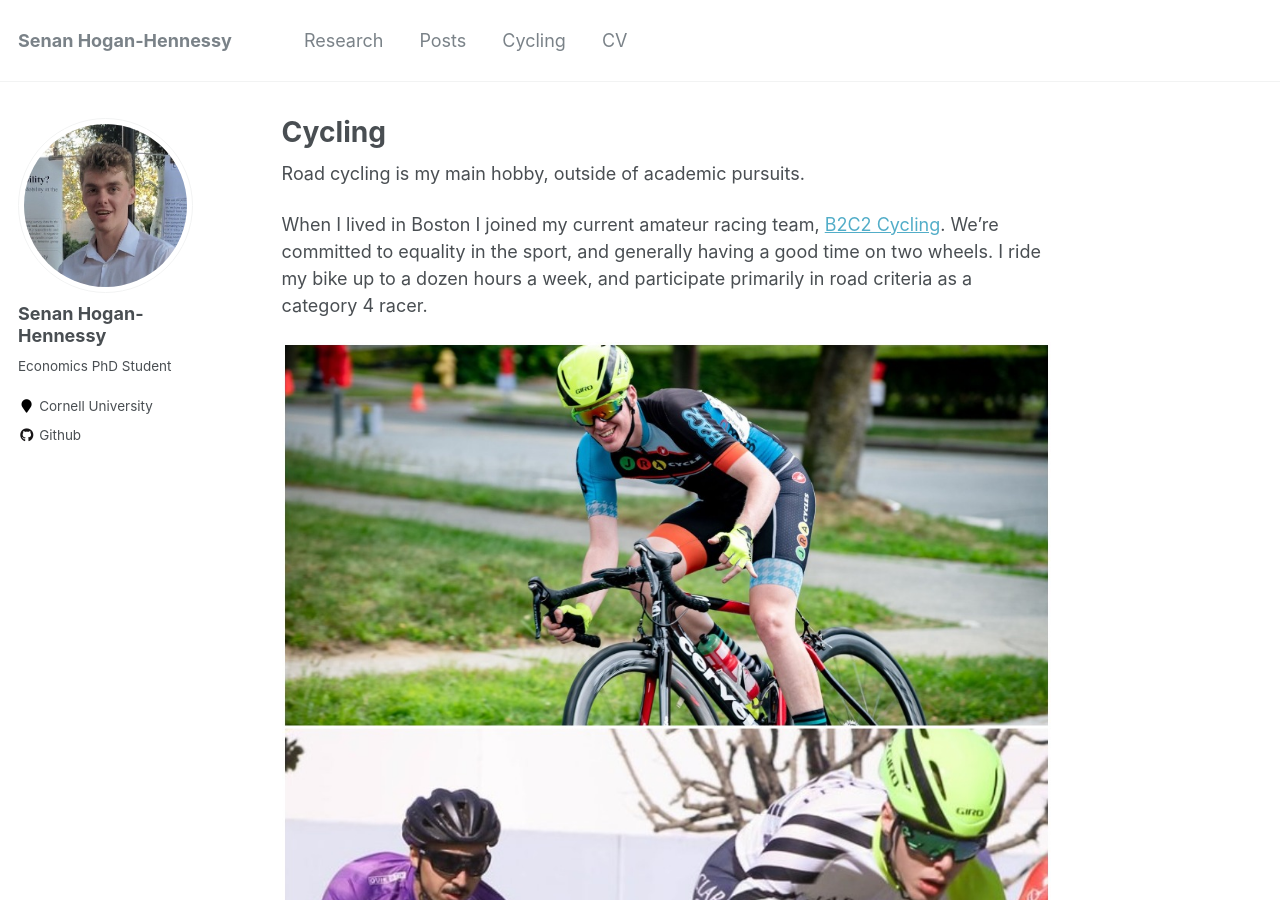
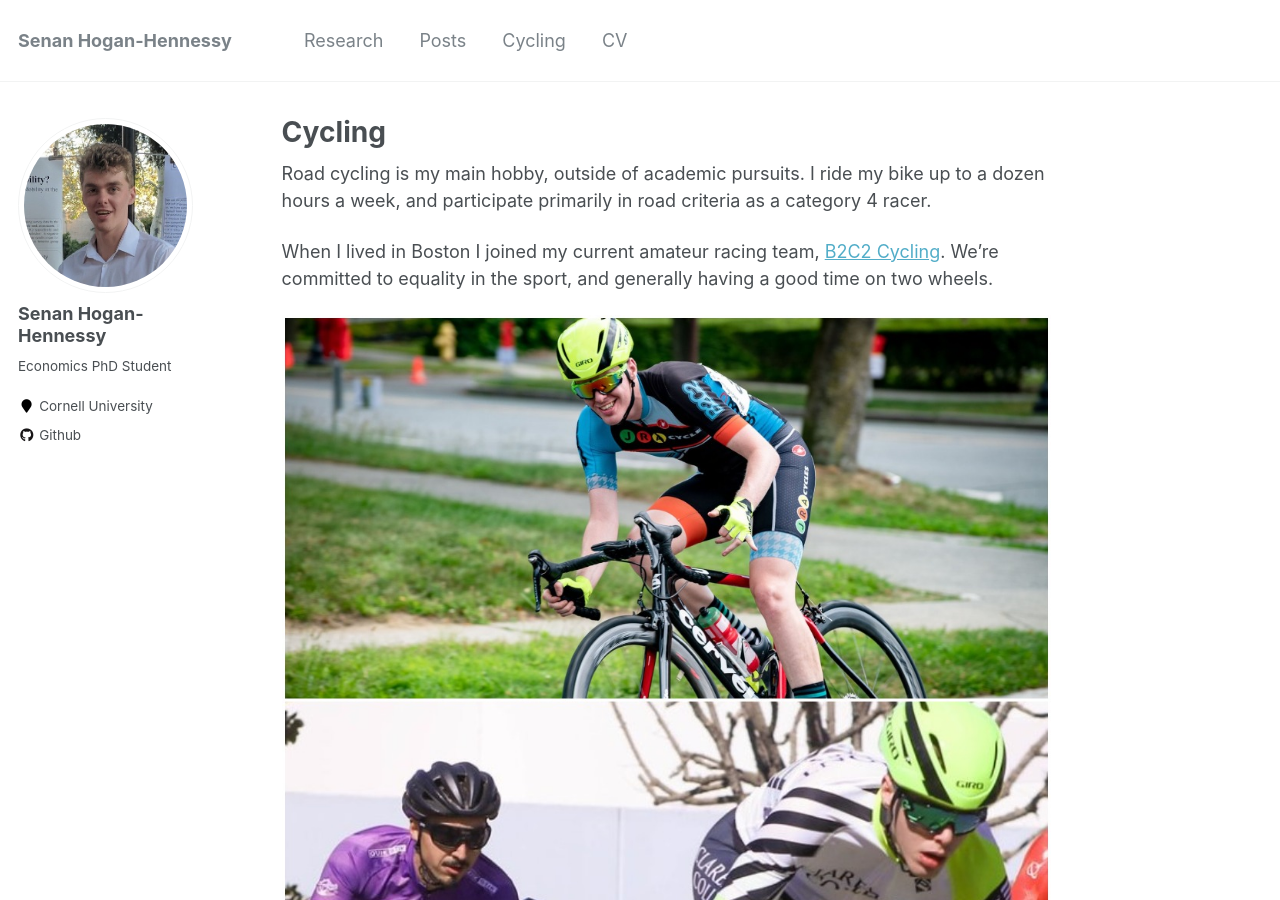
Before and after one commit to shoganhennessy/shoganhennessy.github.io, a Jekyll site: the page built from _pages/cycling.md, in a window 1280 px wide and 900 px high. Built offline with Jekyll 4.4.1, drawn with Linux system fonts in a browser that asks for light colours.

Commit message:
changing the available pages

```diff
--- a/_pages/cycling.md
+++ b/_pages/cycling.md
@@ -5,10 +5,10 @@ author_profile: true
 ---
 
 Road cycling is my main hobby, outside of academic pursuits.
+I ride my bike up to a dozen hours a week, and participate primarily in road criteria as a category 4 racer.
 
 When I lived in Boston I joined my current amateur racing team, [B2C2 Cycling](https://b2c2cycling.com/).
 We're committed to equality in the sport, and generally having a good time on two wheels.
-I ride my bike up to a dozen hours a week, and participate primarily in road criteria as a category 4 racer.
 
 ![title](../files/cycling/combined-two.jpg)
 
@@ -16,8 +16,8 @@ I started cycling at Pomona College, where I became the president of the college
 
 Strava is the only social media platform I use; you can follow my cycling over here.
 
-<iframe height='160' width='500' frameborder='0' allowtransparency='true' scrolling='no' src='https://www.strava.com/athletes/7741397/activity-summary/b07ae5dcfcb65768a929e80a30b9b7c3844bf916'>
+<iframe height='160' width='100%' frameborder='0' allowtransparency='true' scrolling='no' src='https://www.strava.com/athletes/7741397/activity-summary/b07ae5dcfcb65768a929e80a30b9b7c3844bf916'>
 </iframe>
 
-<iframe height='454' width='500' frameborder='0' allowtransparency='true' scrolling='no' src='https://www.strava.com/athletes/7741397/latest-rides/b07ae5dcfcb65768a929e80a30b9b7c3844bf916'>
+<iframe height='454' width='100%' frameborder='0' allowtransparency='true' scrolling='no' src='https://www.strava.com/athletes/7741397/latest-rides/b07ae5dcfcb65768a929e80a30b9b7c3844bf916'>
 </iframe>
```
